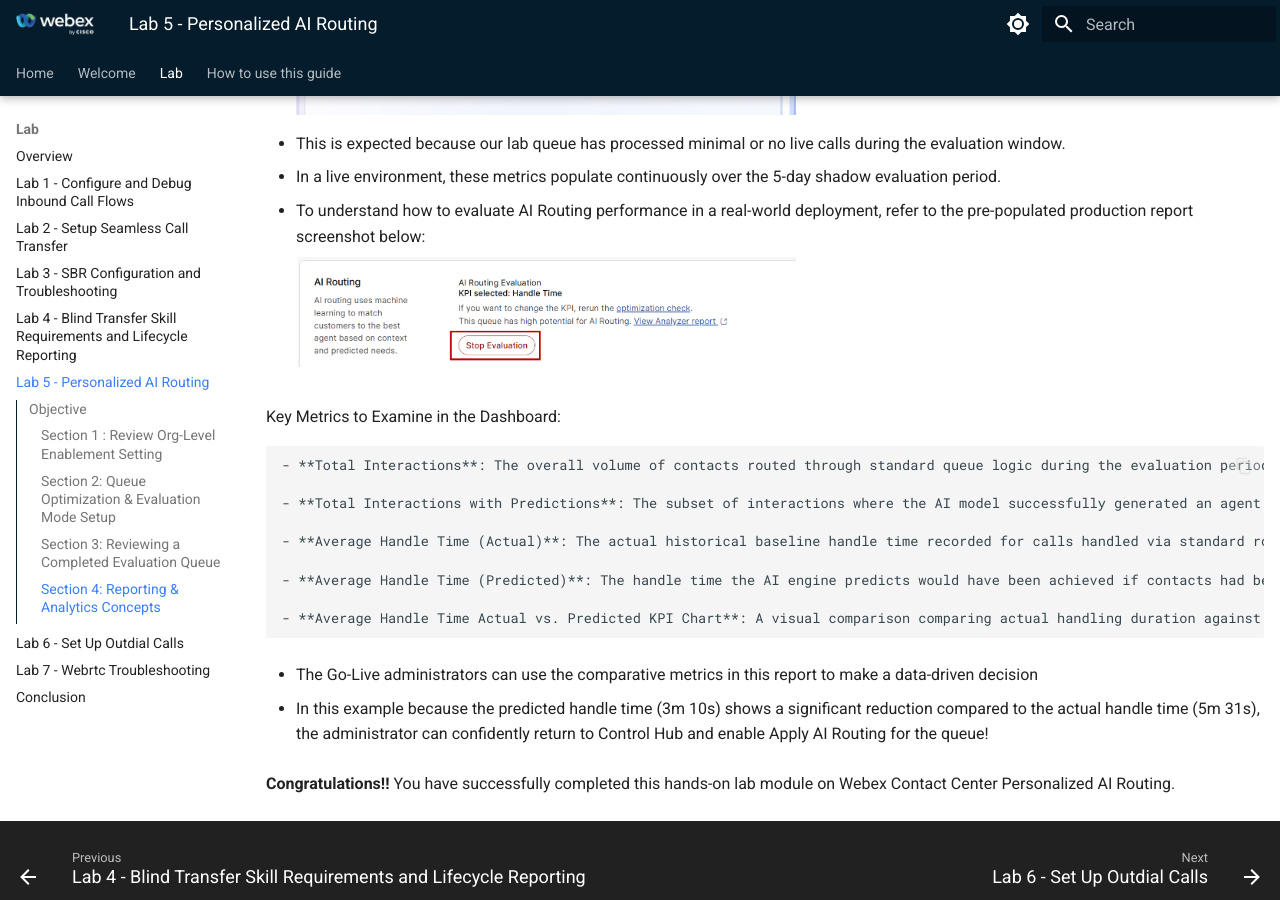
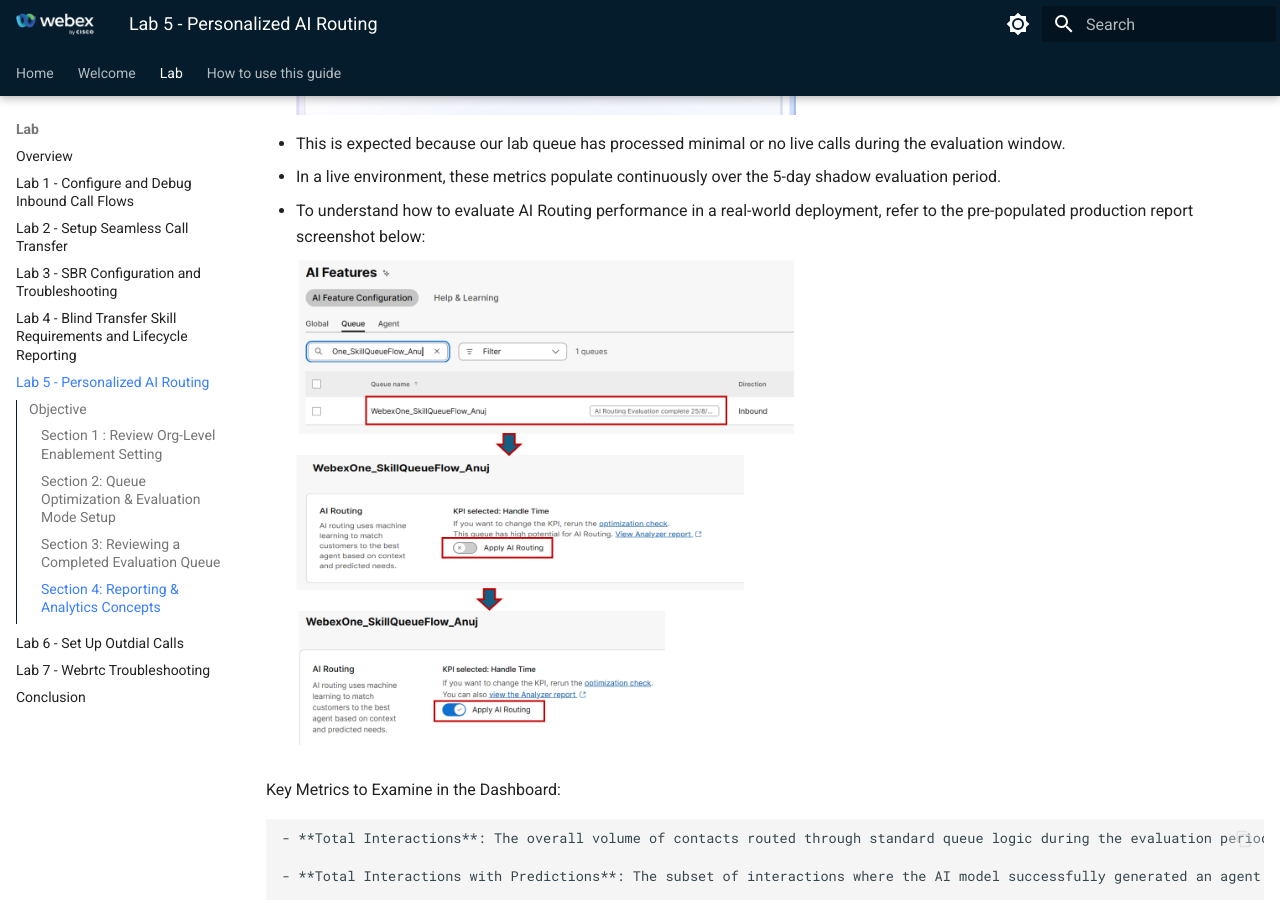
Before and after one commit to WebexCC-SA/LAB-21177, an MkDocs documentation site: the page built from docs/Excercise5.md, in a window 1280 px wide and 900 px high, scrolled down 3789 px. Built offline with MkDocs 1.6.1 and Material for MkDocs 9.7.7, drawn with Linux system fonts in a browser that asks for light colours.

Commit message:
Update Excercise5.md

```diff
--- a/docs/Excercise5.md
+++ b/docs/Excercise5.md
@@ -121,7 +121,7 @@
 
 - To understand how to evaluate AI Routing performance in a real-world deployment, refer to the pre-populated production report screenshot below:
 
-      ![Nav](./assets/21177_Excercise5_3.png){ width="500" }
+      ![Nav](./assets/21177_Excercise5_4.2.png){ width="500" }
 
 Key Metrics to Examine in the Dashboard:
 
```
